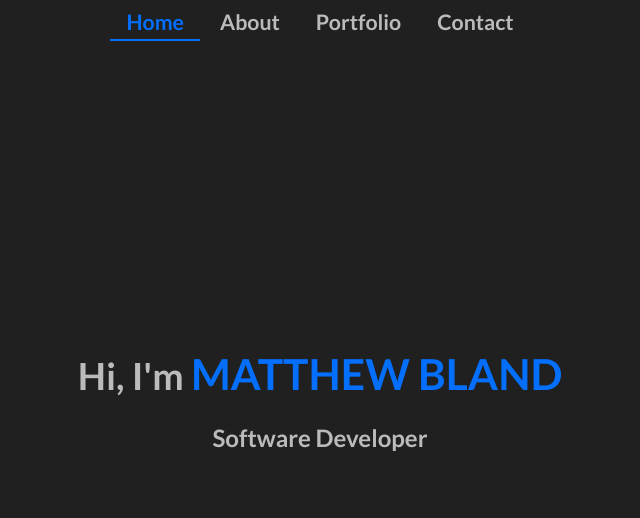
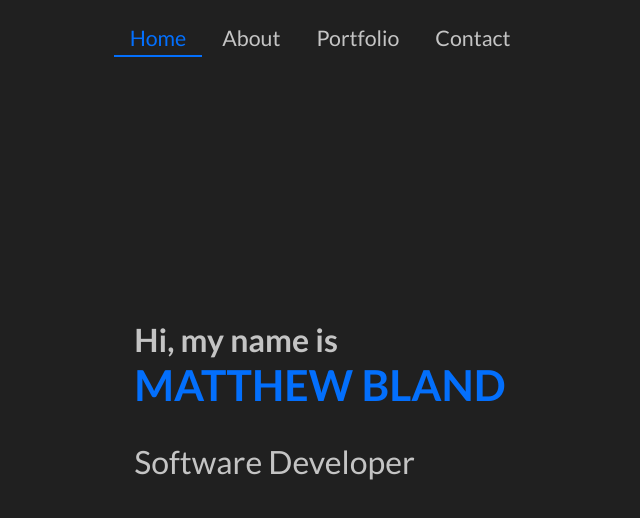
Before and after one commit to mabla0531/mabla0531.github.io, a plain HTML site: page index.html in a window 1280 px wide. Shown: the whole page, without its empty margins (320-960 px from the left). Drawn offline with Linux system fonts and the light colour scheme.

Commit message:
inverted contact icons, tweaked color and fonts

```diff
--- a/index.html
+++ b/index.html
@@ -1,6 +1,6 @@
 <!DOCTYPE html>
 
-<html>
+<html lang="en">
     <head>
         <title>Matthew Bland</title>
 
@@ -13,7 +13,7 @@
                 height: 100vh;
                 max-width: 100vw;
                 background-color: #202020;
-                color: #bbbbbb;
+                color: #c4c4c4;
             }
             #header {
                 display: inline-flex;
@@ -21,12 +21,12 @@
                 position: absolute;
                 width: 100vw;
                 background-color: #202020;
-                color: #bbbbbb;
+                color: #c4c4c4;
 
             }
 
             #tabs {
-                padding-top: 8px;
+                padding-top: 24px;
                 padding-bottom: 8px;
                 margin: 0 auto;
             }
@@ -35,14 +35,14 @@
                 display: inline-block;
                 font-family: 'Lato', sans-serif;
                 font-size: 16pt;
-                font-weight: 600;
+                font-weight: 200;
                 padding-inline: 16px;
                 padding-bottom: 4px;
                 background-color: inherit;
                 border: none;
                 outline: none;
                 transition: 0.3s;
-                color: #bbbbbb;
+                color: #c4c4c4;
 
             }
 
@@ -78,8 +78,9 @@
 
             #intro {
                 font-family: 'Lato', sans-serif;
-                font-size: 28pt;
+                font-size: 24pt;
                 font-weight: 600;
+                text-align: left;
                 display: inline-block;
             }
 
@@ -91,7 +92,8 @@
             }
 
             #career {
-
+                font-size: 24pt;
+                font-weight: 200;
             }
 
             .badge {
@@ -108,7 +110,7 @@
             }
 
             a {
-                color: #bbbbbb;
+                color: #c4c4c4;
                 text-decoration: none;
             }
 
@@ -126,6 +128,9 @@
             }
 
             #about {
+                font-family: 'Lato', sans-serif;
+                font-size: 20pt;
+                font-weight: 200;
                 text-align: left;
                 margin: 64px;
                 padding-left: 25%;
@@ -169,12 +174,15 @@
 
         <div id="content">
             <div id="home" class="tabcontent">
-                <div id="intro">Hi, I'm <div id="name">MATTHEW BLAND</div></div>
-                <p></p>
-                <div id="career">Software Developer</div>
+                <div id="intro">
+                    Hi, my name is<br>
+                    <div id="name">MATTHEW BLAND</div>
+                    <p></p>
+                    <div id="career">Software Developer</div>
+                </div>
             </div>
             <div id="about" class="tabcontent">
-                Hi, I'm Matthew. I live in the Dallas-Fort Worth area. I graduated with a BS in Computer Science from Southern Arkansas University in 2023, and have done student teaching through work-study with Python and C++ for 3 years. My main foci are software engineering and systems design. <br><br>I also play trombone, all genres.
+                Hi! I'm Matthew. I live in the Dallas-Fort Worth area. I graduated with a BS in Computer Science from Southern Arkansas University in 2023, and have done student teaching through work-study with Python and C++ for 3 years. My main foci are software engineering and systems design. <br><br>I also play trombone, all genres.
             </div>
             <div id="portfolio" class="tabcontent">
                 <h2>Significant Projects:</h2>
```
Also changed, not shown: assets/email.png, assets/github.png.
